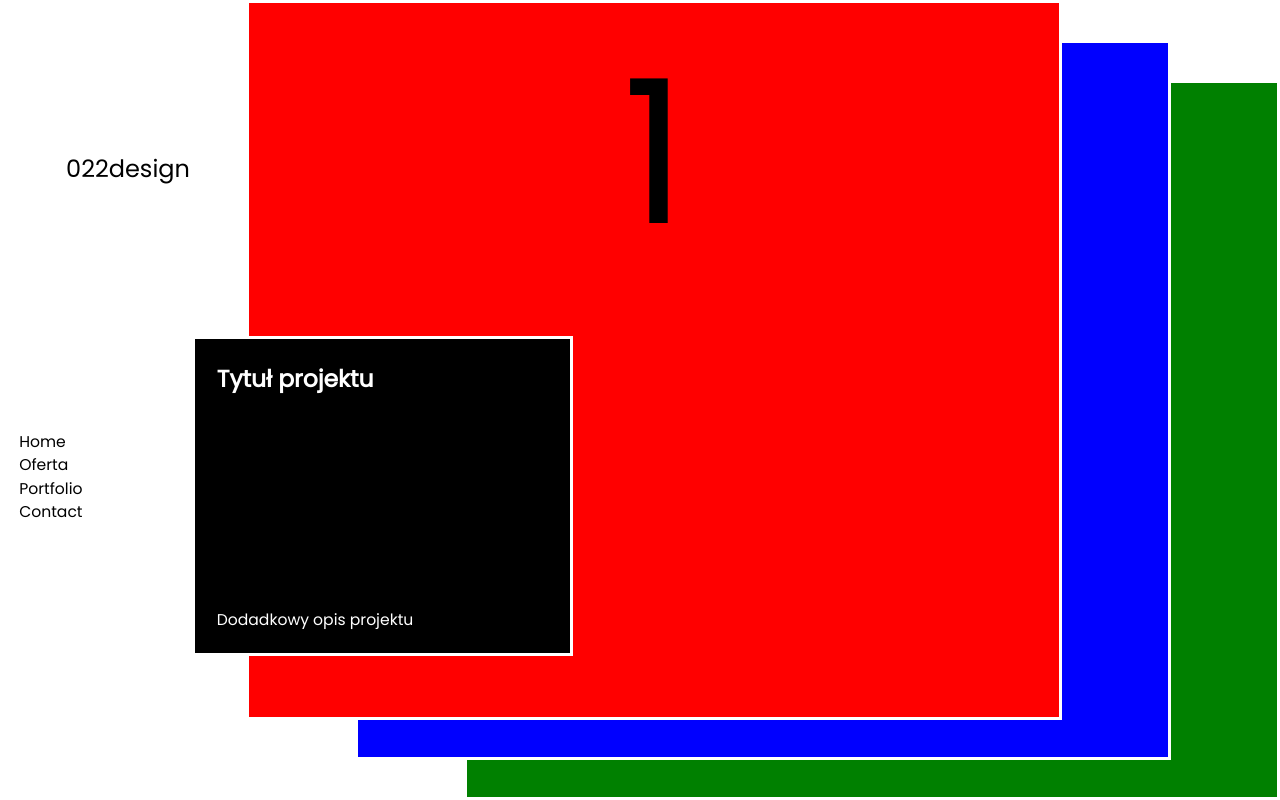
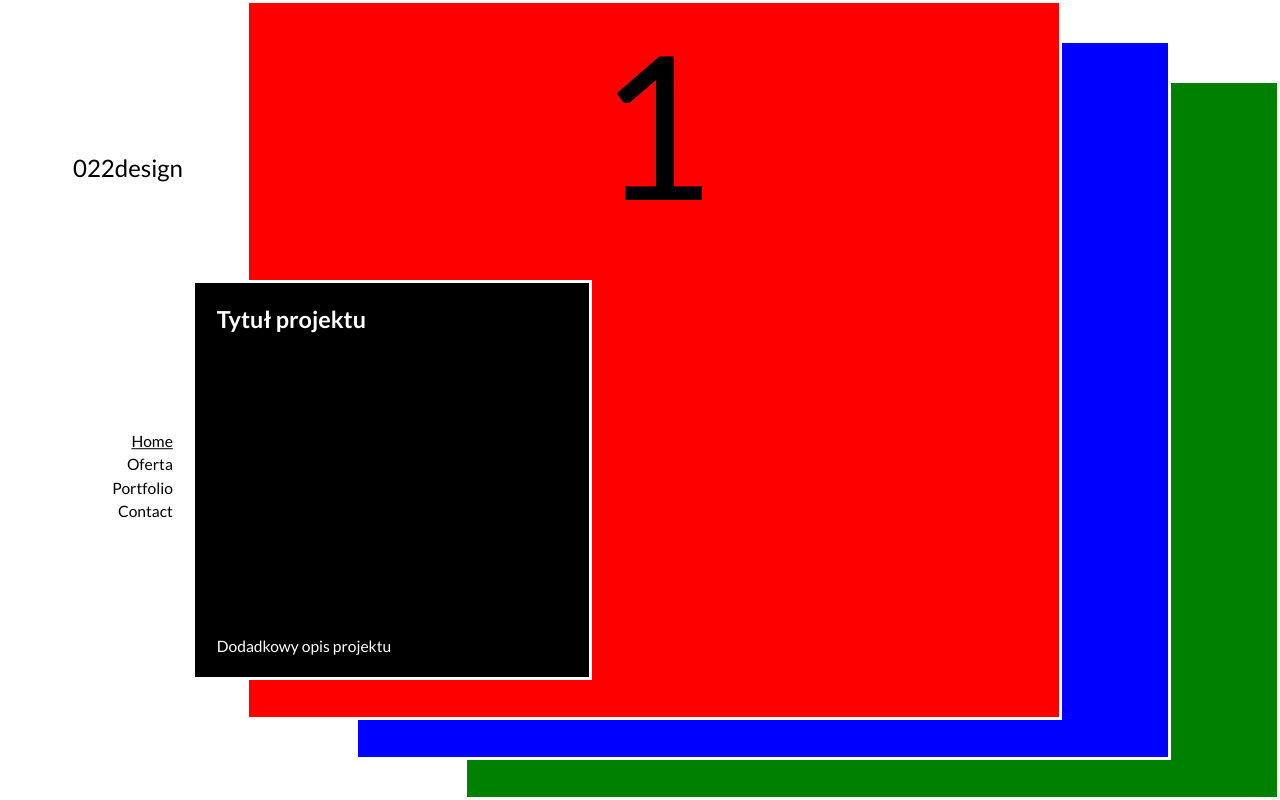
Before and after one commit to Jskop123/022design, a React (Create React App) app: page / in a window 1280 px wide. Built offline with nearby package versions, Linux system fonts and the light colour scheme.

Commit message:
routing and style imporvements

```diff
--- a/public/index.html
+++ b/public/index.html
@@ -12,7 +12,7 @@
 
     <link rel="manifest" href="%PUBLIC_URL%/manifest.json" />
 
-    <link href="https://fonts.googleapis.com/css?family=Poppins:400" rel="stylesheet">
+    <link href="https://fonts.googleapis.com/css?family=Lato:400,700" rel="stylesheet">
 
     <title>022design</title>
   </head>
--- a/src/App.css
+++ b/src/App.css
@@ -8,5 +8,12 @@ html {
 .App {
   position: relative;
   height: 100vh;
-  font-family: 'Poppins', sans-serif;
+  font-family: 'Lato', sans-serif;
 }
+a {
+  color: black;
+  text-decoration: none;
+}
+.active {
+  text-decoration: underline;
+}
--- a/src/App.js
+++ b/src/App.js
@@ -1,10 +1,12 @@
 import React, { Component } from 'react'
+import { Route, Switch } from 'react-router-dom'
 
 import './App.css'
 
-import Header from './components/Header/Header'
+import Header from './components/UI/Header/Header'
 import Carousel from './components/Carousel/Carousel'
 import Backdrop from './components/UI/Backdrop/Backdrop';
+import Portfolio from './components/Carousel/Portfolio/Portfolio';
 
 class App extends Component {
   state = {
@@ -18,8 +20,12 @@ class App extends Component {
       <div className="App">
         <Header showMenu={ this.showMenuHandler } active={ this.state.showMenu }/>
         { this.state.showMenu ? <Backdrop click={ this.showMenuHandler }/> : null}
-        {/* Switch */}
-        <Carousel/>
+        <Switch>
+          <Route path='/oferta' component={ Portfolio } ></Route>
+          <Route path='/portfolio' component={ Portfolio } ></Route>
+          <Route path='/contact' component={ Portfolio } ></Route>
+          <Route path='/' component={ Carousel } ></Route>
+        </Switch>
       </div>
     )
   }
--- a/src/components/Carousel/Carousel.css
+++ b/src/components/Carousel/Carousel.css
@@ -52,8 +52,8 @@
   position: absolute;
   top: 42%;
   left: 0;
-  width: 60%;
-  height: 40%;
+  width: 35vh;
+  height: 35vh;
   z-index: 8;
   background-color: #000;
   border: 3px solid white;
@@ -72,10 +72,19 @@
 @media (orientation: landscape) {
   .carousel { height: 100vh; width: 85vw; left: 15vw; top: 0; }
   .previous {top: -100%; left: 5%;}
-  .projectInfo { width: 35%; padding: 2% 2%; }
+  .projectInfo { width: 50vh; height: 50vh; padding: 2% 2%; top: 35%; }
+  /* .projectInfo.wink { left: 0; top: -100%;   transition: .5s ease; } */
 }
-
-
+@media (orientation: portrait) and (min-height: 800px){
+  .carousel {height: 70vh; transform: translateY(10%); }
+  .projectInfo { height: 25vh; width: 25vh; }
+}
+@media (orientation: portrait) and (min-height: 1024px){
+  .tile { height: 70%; margin-top: 15vh; }
+  .carousel { width: 85vw; left: 15vw; height: 100vh; top: 0; transform: none; }
+  .previous { top: -100%; left: 5%; }
+  .projectInfo { height: 25vh; width: 25vh; }
+}
 
 
 
--- a/src/components/Carousel/Carousel.js
+++ b/src/components/Carousel/Carousel.js
@@ -29,7 +29,6 @@ class Carousel extends Component {
     prevTimeStamp = 0
     currentProjectHandler = ( event, action ) => {
         let current = this.state.currentProject
-
         if( event ){
             const treshold = 50
             const delta = event.timeStamp - this.prevTimeStamp
--- /dev/null
+++ b/src/components/Carousel/Portfolio/Portfolio.js
@@ -0,0 +1,10 @@
+import React, { Component } from 'react'
+
+class Portfolio extends Component {
+    render() {
+        return (
+            <p>NOTHING FOUND HERE</p>
+        )
+    }
+}
+export default Portfolio
--- a/src/components/Header/Menu/Menu.js
+++ /dev/null
@@ -1,15 +0,0 @@
-import React from 'react'
-
-import './Menu.css'
-
-const Menu = (props) => (
-    <nav className={ props.active ? 'menu showMenu' : 'menu' }>
-        <ul>
-            <li>Home</li>
-            <li>Oferta</li>
-            <li>Portfolio</li>
-            <li>Contact</li>
-        </ul>
-    </nav>
-)
-export default Menu
--- a/src/components/Header/Header.css
+++ b/src/components/UI/Header/Header.css
@@ -40,3 +40,7 @@ header {
     header { height: 100vh; width: 15vw; left: 0; flex-direction: column; justify-content: space-around; }
     .burgerIcon { display: none; }
 }
+@media (orientation: portrait) and (min-height: 1024px){
+    header { height: 100vh; width: 15vw; left: 0; flex-direction: column; }
+    .burgerIcon { display: none; }
+}
--- a/src/components/Header/Menu/Menu.css
+++ b/src/components/UI/Header/Menu/Menu.css
@@ -18,6 +18,7 @@
     position: absolute;
     top: 50%;
     left: 10%;
+    width: 100%;
     transform: translateY(-50%);
     line-height: 1.5;
     margin-top: 40%;
@@ -28,5 +29,10 @@
     margin-top: 0;
 }
 @media (orientation: landscape) {
-    .menu {width: 15vw; height: 20vh; position: static;}
+    .menu { width: 15vw; height: 20vh; position: static; }
+    .menu ul { text-align: right; left: -10%; }
 }
+@media (orientation: portrait) and (min-height: 1024px){
+    .menu { width: 15vw; height: 20vh; position: static; }
+    .menu ul { text-align: right; left: -10%; }
+}
--- /dev/null
+++ b/src/components/UI/Header/Menu/Menu.js
@@ -0,0 +1,17 @@
+import React from 'react'
+
+import { NavLink } from 'react-router-dom'
+
+import './Menu.css'
+
+const Menu = (props) => (
+    <nav className={ props.active ? 'menu showMenu' : 'menu' }>
+        <ul>
+            <NavLink to='/' exact ><li>Home</li></NavLink>
+            <NavLink to='/oferta'><li>Oferta</li></NavLink>
+            <NavLink to='/portfolio'><li>Portfolio</li></NavLink>
+            <NavLink to='/contact'><li>Contact</li></NavLink>
+        </ul>
+    </nav>
+)
+export default Menu
--- a/src/index.js
+++ b/src/index.js
@@ -1,10 +1,17 @@
 import React from 'react';
 import ReactDOM from 'react-dom';
+import { BrowserRouter } from 'react-router-dom'
 import './index.css';
 import App from './App';
 import * as serviceWorker from './serviceWorker';
 
-ReactDOM.render(<App />, document.getElementById('root'));
+const app = (
+    <BrowserRouter>
+        <App />
+    </BrowserRouter>
+)
+
+ReactDOM.render( app , document.getElementById('root'));
 
 // If you want your app to work offline and load faster, you can change
 // unregister() to register() below. Note this comes with some pitfalls.
```
Also changed, not shown: src/components/UI/Header/Header.js (renamed from src/components/Header/Header.js).
